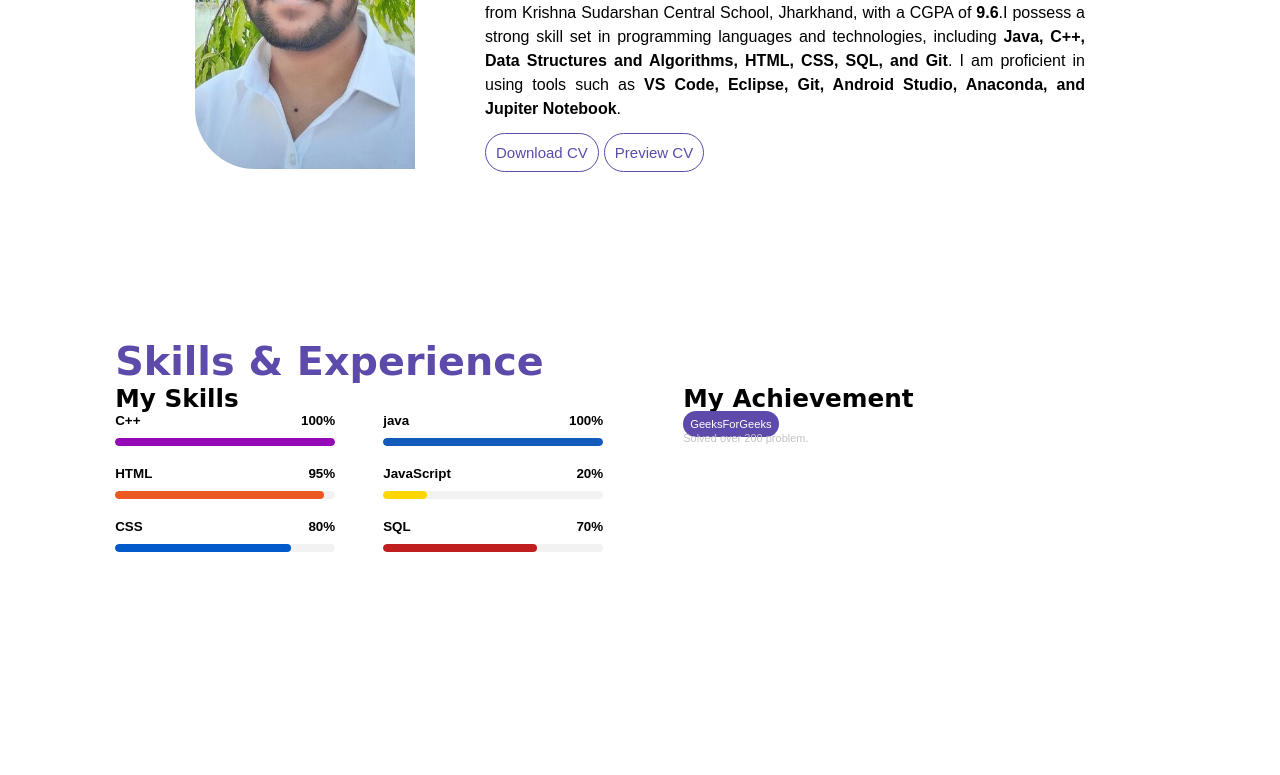
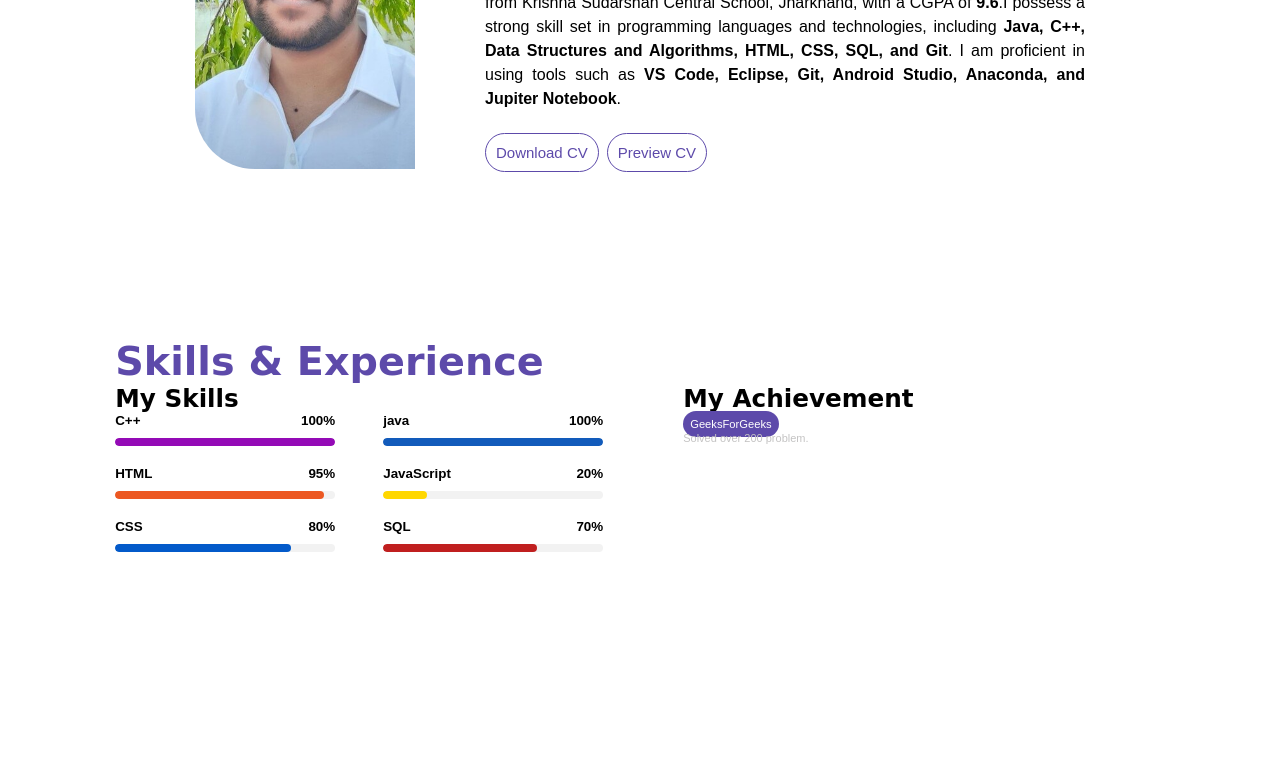
Before and after one commit to SrikantMishra013/myPortfolio, a plain HTML site: page index.html in a window 1280 px wide. Shown: the part 1125-1900 px from the top of the page. Drawn offline with Linux system fonts and the light colour scheme; a web font is replaced by a local one.

Commit message:
did some changes

```diff
--- a/index.html
+++ b/index.html
@@ -66,8 +66,10 @@
                 CSS, SQL, and Git</span>. I am proficient in using tools such as <span style="font-weight:bold;">VS Code, Eclipse, Git, Android Studio,
                 Anaconda, and Jupiter Notebook</span>.
               </p>
-              <a class="download" href="cv/Srikant's Resume.pdf" download="Srikant's Resume.pdf">Download CV</a>
-              <a class="download" href="https://srikantmishra013.github.io/my_resume/" target="_blank">Preview CV</a>
+              <div class="download-btn">
+                <a class="download" href="cv/Srikant's Resume.pdf" download="Srikant's Resume.pdf">Download CV</a>
+                <a class="download" href="https://srikantmishra013.github.io/my_resume/" target="_blank">Preview CV</a>
+            </div>
         </div>
     </div> <!-- end of about section -->
 
--- a/styles.css
+++ b/styles.css
@@ -210,6 +210,11 @@ a:hover {
     line-height: 1.5;
     margin: 0px 0px 22px 0px;
     text-align: justify;
+}
+
+.download-btn{
+    display: flex;
+    gap: 0.5rem;
 }
 
 .download {
```
